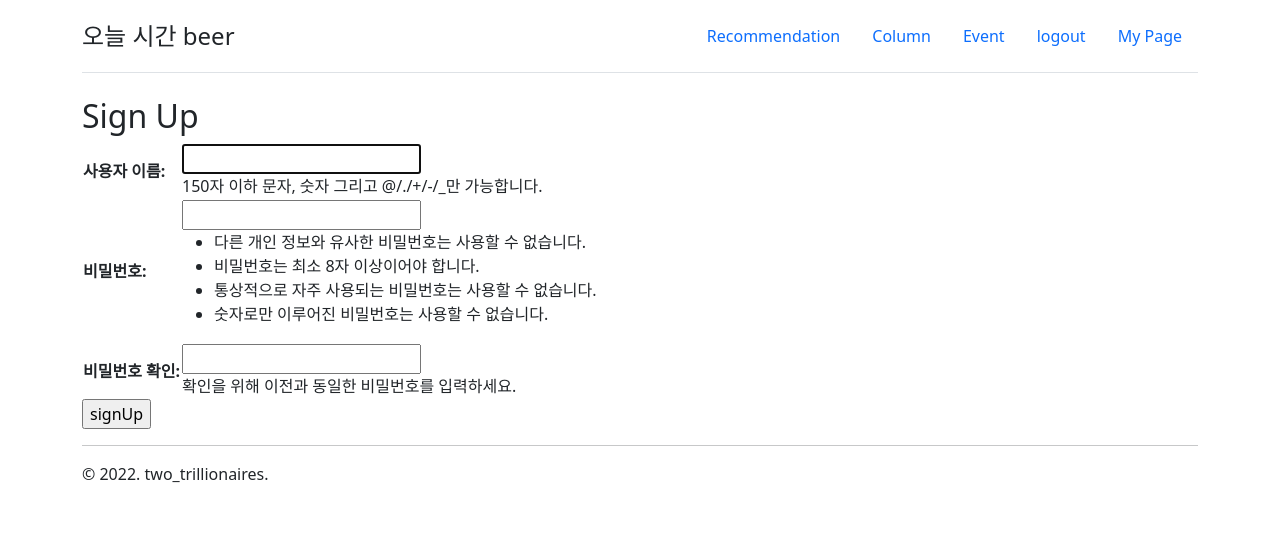
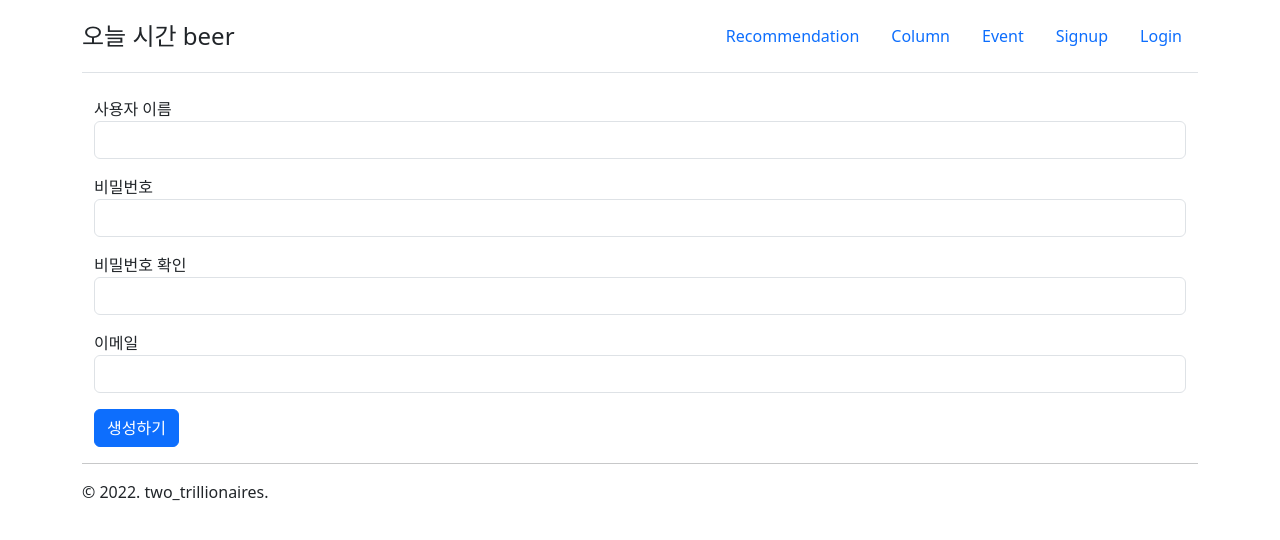
Before and after one commit to rileyleee/3rd_PRJ_Beer_Recommendation_Service, a Django app: page /account/signup/ in a window 1280 px wide. Shown: the top 540 px of the page. Run offline with Django 4.2, Linux system fonts and the light colour scheme; some libraries are stand-ins or nearby versions.

Commit message:
221114 account signup,login,logout modified

```diff
--- /dev/null
+++ b/account/forms.py
@@ -0,0 +1,11 @@
+from django import forms
+from django.contrib.auth.forms import UserCreationForm
+from django.contrib.auth.models import User
+
+
+class UserForm(UserCreationForm):
+    email = forms.EmailField(label="이메일")
+
+    class Meta:
+        model = User
+        fields = ("username", "password1", "password2", "email")
--- /dev/null
+++ b/account/templates/account/form_errors.html
@@ -0,0 +1,20 @@
+<!-- 필드 오류와 넌필드 오류를 출력한다. -->
+{% if form.errors %}
+<div class="alert alert-danger">
+    {% for field in form %}
+    <!-- 필드 오류 -->
+    {% if field.errors %}
+    <div>
+        <strong>{{ field.label }}</strong>
+        {{ field.errors }}
+    </div>
+    {% endif %}
+    {% endfor %}
+    <!-- 넌필드 오류 -->
+    {% for error in form.non_field_errors %}
+    <div>
+        <strong>{{ error }}</strong>
+    </div>
+    {% endfor %}
+</div>
+{% endif %}
--- a/account/templates/account/signup.html
+++ b/account/templates/account/signup.html
@@ -2,14 +2,31 @@
 {% load django_bootstrap5 %}
 {% block content %}
 
-<h2>Sign Up</h2>
-
-<form action="" method="post">
-    {% csrf_token %}
-    <table>
-        {{ form.as_table }}
-    </table>
-    <input type="submit" value="signUp" />
-</form>
-
+<div class="container my-3">
+    <form method="post" action="{% url 'account:signup' %}">
+        {% csrf_token %}
+        {% include "account/form_errors.html" %}
+        <div class="mb-3">
+            <label for="username">사용자 이름</label>
+            <input type="text" class="form-control" name="username" id="username"
+                   value="{{ form.username.value|default_if_none:'' }}">
+        </div>
+        <div class="mb-3">
+            <label for="password1">비밀번호</label>
+            <input type="password" class="form-control" name="password1" id="password1"
+                   value="{{ form.password1.value|default_if_none:'' }}">
+        </div>
+        <div class="mb-3">
+            <label for="password2">비밀번호 확인</label>
+            <input type="password" class="form-control" name="password2" id="password2"
+                   value="{{ form.password2.value|default_if_none:'' }}">
+        </div>
+        <div class="mb-3">
+            <label for="email">이메일</label>
+            <input type="text" class="form-control" name="email" id="email"
+                   value="{{ form.email.value|default_if_none:'' }}">
+        </div>
+        <button type="submit" class="btn btn-primary">생성하기</button>
+    </form>
+</div>
 {% endblock %}
--- a/account/urls.py
+++ b/account/urls.py
@@ -1,10 +1,12 @@
 from django.urls import path
 from account import views
+from django.contrib.auth import views as auth_views
 
+app_name = 'account'
 urlpatterns = [
-    path("login/", views.login),
-    path("logout/", views.logout),
-    path("signup/", views.signup),
-    path("mypage/", views.mypage),
-    path("mybeer/", views.mybeer),
+    path("login/",  auth_views.LoginView.as_view(template_name='account/login.html'), name='login'),
+    path("logout/", auth_views.LogoutView.as_view(), name='logout'),
+    path("signup/", views.signup, name='signup'),
+    path("mypage/", views.mypage, name='mypage'),
+    path("mybeer/", views.mybeer, name='mybeer'),
 ]
--- a/account/views.py
+++ b/account/views.py
@@ -1,29 +1,44 @@
+from django.contrib.auth import authenticate, login
 from django.contrib.auth.decorators import login_required
-from django.contrib.auth.views import LoginView, LogoutView
-from django.contrib.auth.forms import UserCreationForm
-from django.shortcuts import render
-from django.views.generic import CreateView
+from django.contrib.auth.forms import UserChangeForm
+from django.shortcuts import render, redirect
+from django.views.decorators.http import require_http_methods
+from account.forms import UserForm
 
 
-login = LoginView.as_view(
-    template_name="account/login.html",
-)
-
-
-logout = LogoutView.as_view(
-    next_page="/account/login/",
-)
+def signup(request):
+    if request.method == "POST":
+        form = UserForm(request.POST)
+        if form.is_valid():
+            form.save()
+            username = form.cleaned_data.get('username')
+            raw_password = form.cleaned_data.get('password1')
+            user = authenticate(username=username, password=raw_password)  # 사용자 인증
+            login(request, user)  # 로그인
+            return redirect('/search/')
+    else:
+        form = UserForm()
+    return render(request, 'account/signup.html', {'form': form})
 
 
 @login_required
+@require_http_methods(['GET', 'POST'])
 def mypage(request):
-    return render(request, "account/mypage.html")
-def mybeer(request):
-    return render(request, "account/mybeer.html")
+    if request.method == 'POST':
+        form = UserChangeForm(request.POST, instance=request.user)
+        if form.is_valid():
+            form.save()
+            return redirect('/account/mypage/')
+    else:
+        form = UserChangeForm(instance=request.user)
+    context = {
+        'form': form,
+    }
+    return render(request, 'account/mypage.html', context)
 
 
-signup = CreateView.as_view(
-    form_class=UserCreationForm,
-    success_url="/account/login/",
-    template_name="account/signup.html"
-)
+@login_required
+@require_http_methods(['GET', 'POST'])
+def mybeer(request):
+    return render(request, "account/mybeer.html", {
+    })
--- a/beer_recommend_prj/settings.py
+++ b/beer_recommend_prj/settings.py
@@ -134,3 +134,6 @@ DEFAULT_AUTO_FIELD = "django.db.models.BigAutoField"
 # django--debug-toolbar
 # https://django-debug-toolbar.readthedocs.io/en/latest/installation.html#configure-internal-ips
 INTERNAL_IPS = ['127.0.0.1']
+
+LOGIN_REDIRECT_URL = '/'
+LOGOUT_REDIRECT_URL = '/'
--- a/beer_recommend_prj/templates/base.html
+++ b/beer_recommend_prj/templates/base.html
@@ -20,12 +20,12 @@
             <li class="nav-item"><a href="/community/column/" class="nav-link">Column</a></li>
             <li class="nav-item"><a href="/community/event/" class="nav-link">Event</a></li>
 
-            {% if user.is_authenticated %}
-                <li class="nav-item"><a href="/account/signup/" class="nav-link">signup</a></li>
-                <li class="nav-item"><a href="/account/login/" class="nav-link">login</a></li>
+            {% if  user.is_authenticated %}
+                <li class="nav-item"><a href="/account/logout/" class="nav-link">{{ user.username }} Logout</a></li>
+                <li class="nav-item"><a href="/account/mypage/" class="nav-link">My Page</a></li>
             {% else %}
-                <li class="nav-item"><a href="/account/logout/" class="nav-link">logout</a></li>
-                <li class="nav-item"><a href="/account/profile/" class="nav-link">My Page</a></li>
+                <li class="nav-item"><a href="/account/signup/" class="nav-link">Signup</a></li>
+                <li class="nav-item"><a href="/account/login/" class="nav-link">Login</a></li>
             {% endif %}
         </ul>
     </header>
--- a/beer_recommend_prj/urls.py
+++ b/beer_recommend_prj/urls.py
@@ -22,13 +22,13 @@ from django.urls import path, include
 
 
 def root(request):
-    return HttpResponse("/home을 추가해 '오늘 시간 비어: 맥주 추천 페이지'로 이동해주세요")
+    return HttpResponse("/search를 추가해 '오늘 시간 비어: 맥주 추천 페이지'로 이동해주세요")
 
 
 urlpatterns = [
     path('', root),
     path('admin/', admin.site.urls),
-    path('account/', include('account.urls')),  # blog.urls에 있는 주소 앞에 blog/를 한 번에 붙이자.
+    path('account/', include('account.urls')),
     path('search/', include('search.urls')),
     path('community/', include('community.urls')),
     path('__debug__/', include('debug_toolbar.urls')),
```
Also changed, not shown: account/templates/account/login.html (+17 -6 lines), account/templates/account/mypage.html (+7 -0 lines).
